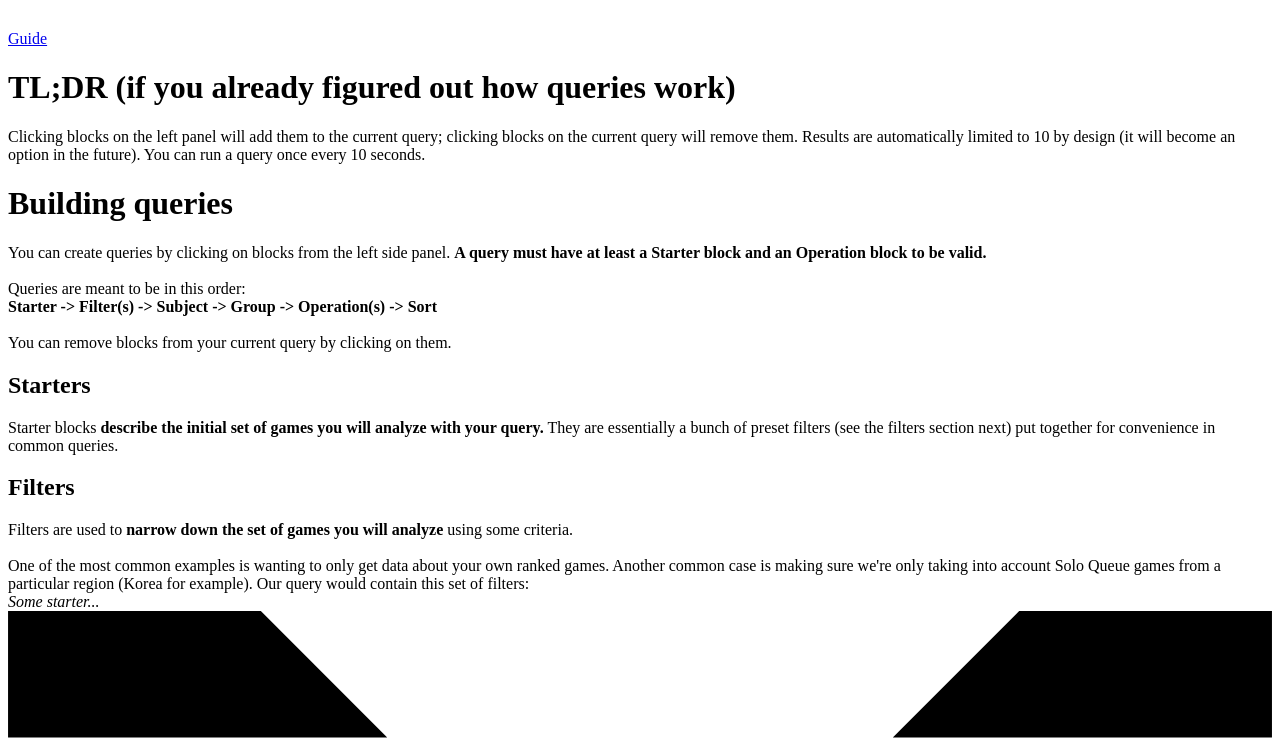
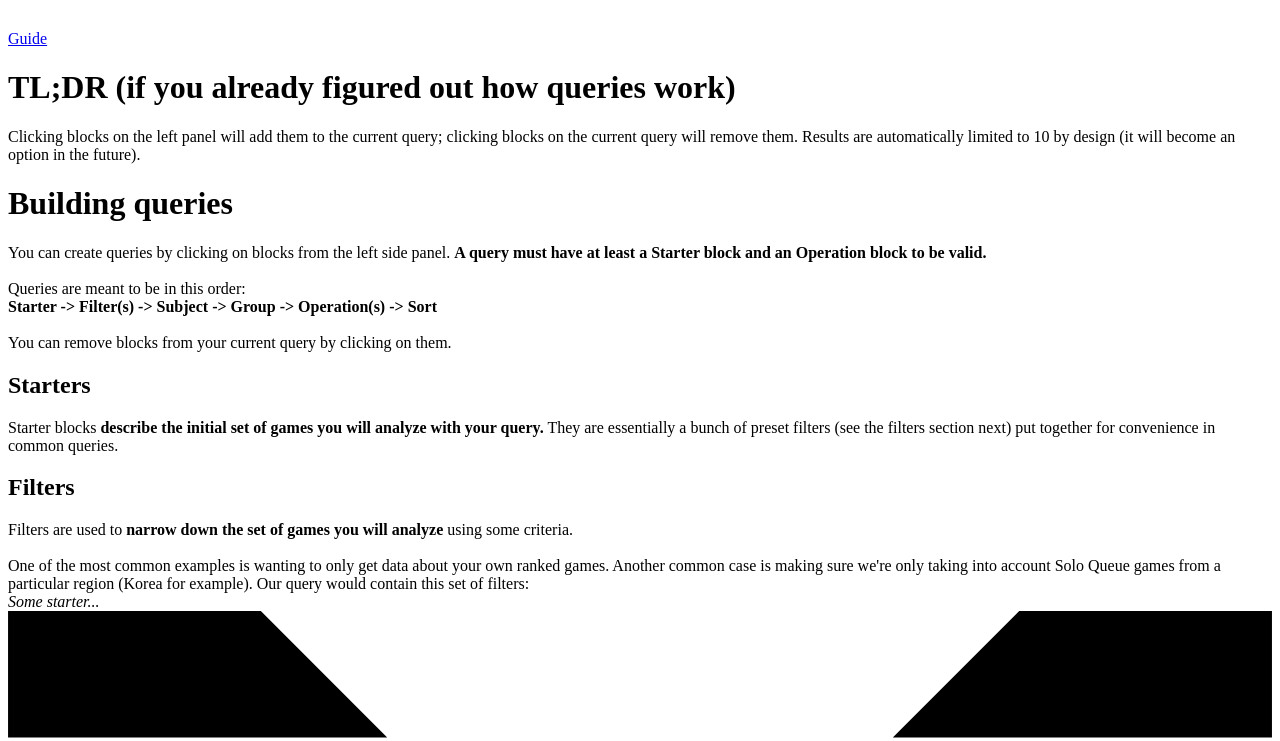
Before and after one commit to plushdohn/dataharvest-web, a Next.js app: page /guide in a window 1280 px wide. Shown: the part 3800-4541 px from the top of the page. Built offline with nearby package versions, Linux system fonts and the light colour scheme; a web font is replaced by a local one.

Commit message:
fixed guide to remove 10 second timer bs

```diff
--- a/pages/guide.tsx
+++ b/pages/guide.tsx
@@ -33,7 +33,7 @@ export default function GuidePage() {
             Clicking blocks on the left panel will add them to the current
             query; clicking blocks on the current query will remove them.
             Results are automatically limited to 10 by design (it will become an
-            option in the future). You can run a query once every 10 seconds.
+            option in the future).
           </GuideParagraph>
           <div className="mt-8 flex flex-col">
             <GuideSectionTitle>Building queries</GuideSectionTitle>
@@ -252,8 +252,6 @@ export default function GuidePage() {
               queries that emcompass the whole database for everyone. If there
               is demand we might give API keys in the future for use-cases that
               need more freedom. <br /> <br />
-              There is also a 10 second IP-based timer to queries to prevent
-              abuse and a minute-long timer when you add games.
             </GuideParagraph>
           </div>
         </div>
--- a/src/components/guide/molecules/ExampleBlock.tsx
+++ b/src/components/guide/molecules/ExampleBlock.tsx
@@ -2,7 +2,7 @@ export default function ExampleBlock(props: {
   children: string | JSX.Element | (JSX.Element | string)[];
 }) {
   return (
-    <div className="w-full p-4 border border-gray-800 my-4 rounded">
+    <div className="w-full p-4 border border-gray-800 my-4 rounded flex flex-col items-start">
       {props.children}
     </div>
   );
```
